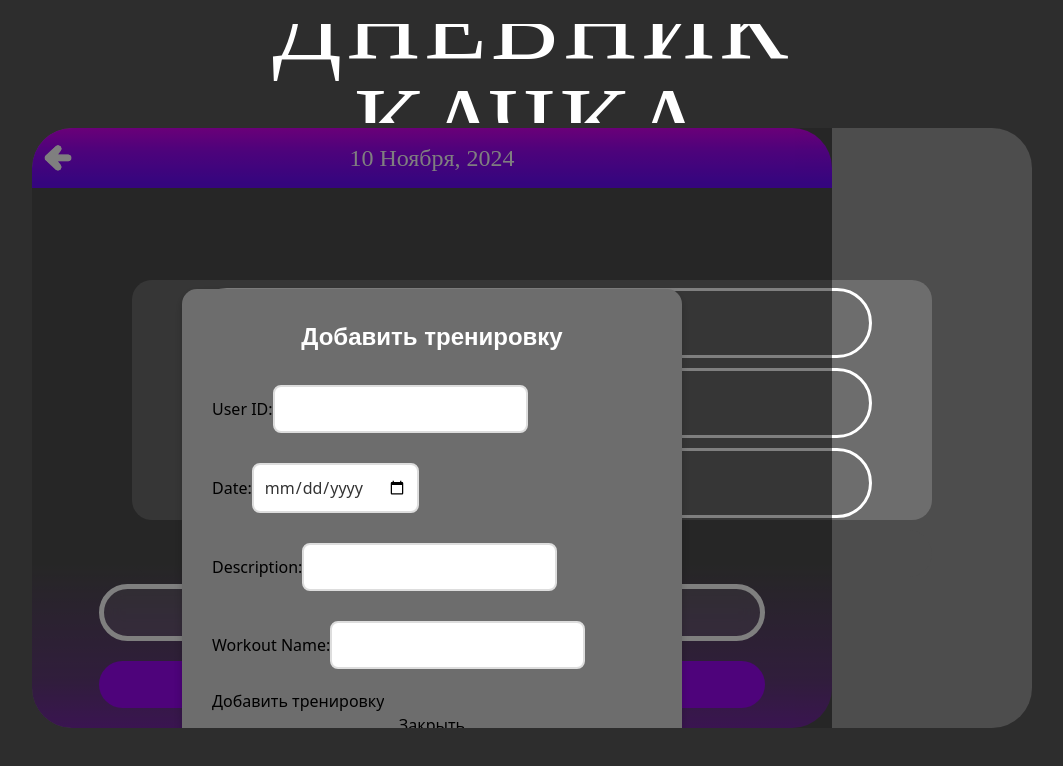
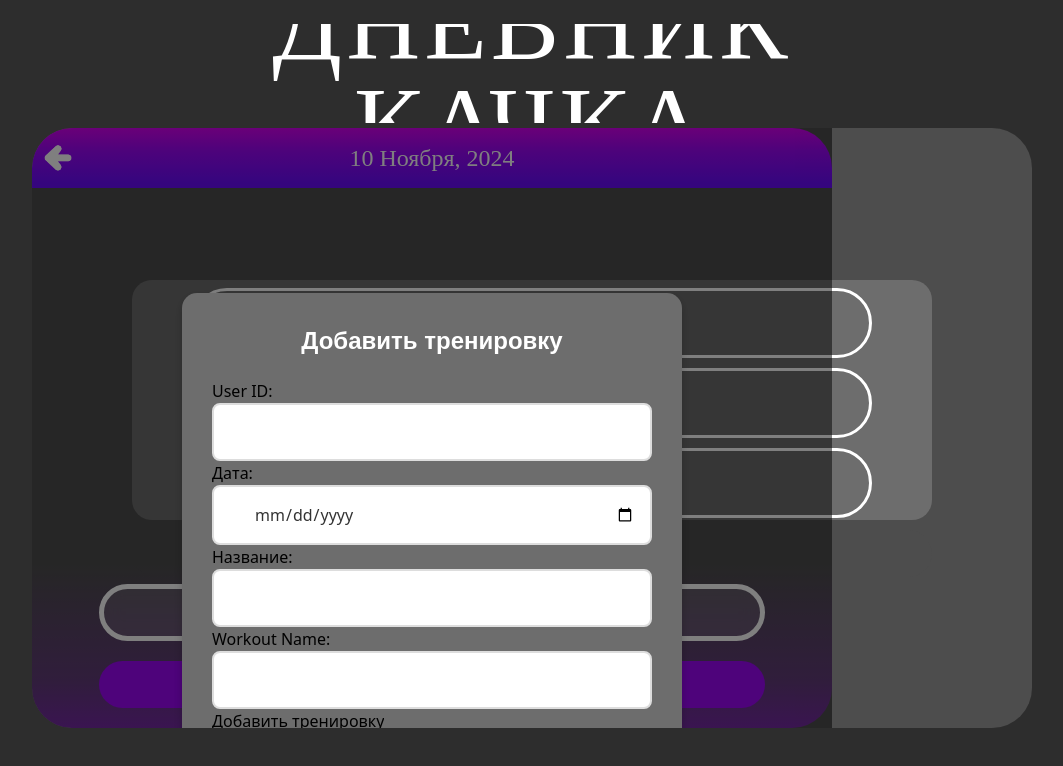
Before and after one commit to 1ev1n/diary_work, a Next.js app: page /addworkout in a window 1280 px wide. Both pictures are taken after a click on the element "Добавить упражнение". Shown: the top 766 px of the page, without its empty margins (108-1171 px from the left). Built offline with nearby package versions, Linux system fonts and the light colour scheme.

Commit message:
ласт варик

```diff
--- a/app/addworkout/addworkout.css
+++ b/app/addworkout/addworkout.css
@@ -247,16 +247,37 @@
   text-align: center;
 }
 
-/* Входные поля (input) */
+.inputField label {
+  font-family: 'Jost', sans-serif;
+  font-weight: 500;
+  font-size: 16px;
+  color: #B0B0B0;
+  position: absolute;
+  top: 50%;
+  left: 10px;
+  transform: translateY(-50%);
+  pointer-events: none;
+  transition: 0.3s;
+}
+
 .inputField {
-  padding: 10px;
-  margin: 10px 0 20px 0;
+  width: 100%;
+  padding: 15px;
+  padding-left: 40px;
   border: 2px solid #ddd;
   border-radius: 8px;
   font-size: 16px;
   color: #333;
   outline: none;
-  transition: border-color 0.3s ease;
+  background-color: #fff;
+  position: relative;
+}
+
+.inputField:focus + label,
+.inputField:not(:placeholder-shown) + label {
+  top: 10px;
+  font-size: 12px;
+  color: #4D4D4D;
 }
 
 .inputField:focus {
--- a/app/addworkout/page.js
+++ b/app/addworkout/page.js
@@ -112,7 +112,7 @@ export default function AddWorkoutPage() {
                       />
                     </div>
                     <div>
-                      <label>Date:</label>
+                      <label>Дата:</label>
                       <input
                           type="date"
                           name="date"
@@ -123,7 +123,7 @@ export default function AddWorkoutPage() {
                       />
                     </div>
                     <div>
-                      <label>Description:</label>
+                      <label>Название:</label>
                       <input
                           type="text"
                           name="description"
@@ -147,9 +147,6 @@ export default function AddWorkoutPage() {
                       Добавить тренировку
                     </button>
                   </form>
-                  <button className={styles.clearButton} onClick={closeModal}>
-                    Закрыть
-                  </button>
                 </div>
               </div>
           )}
```
